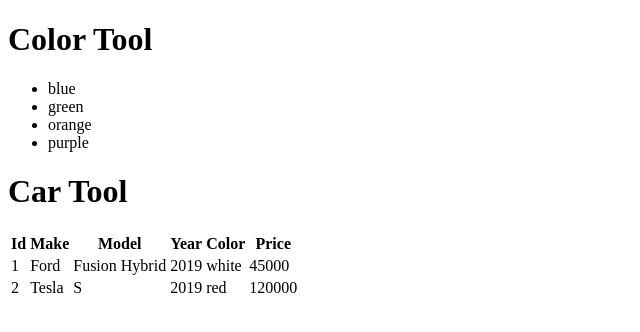
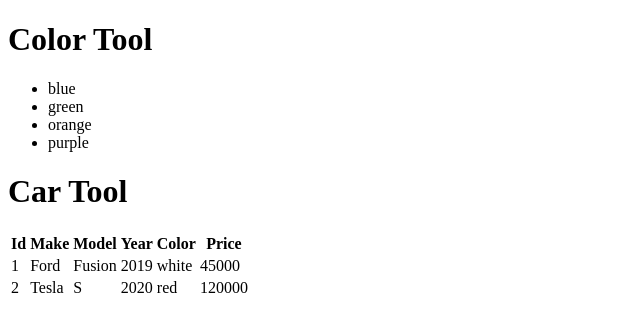
Before and after one commit to t4d-classes/applied-javascript_08242020, a React (Create React App) app in the folder react-app/: page / in a window 1280 px wide. Shown: the top 332 px of the page, without its empty margins (0-640 px from the left). Built offline with nearby package versions, Linux system fonts and the light colour scheme.

Commit message:
add exercise 4

```diff
--- a/react-app/src/components/CarTool.js
+++ b/react-app/src/components/CarTool.js
@@ -1,6 +1,11 @@
 import React from 'react';
 
 export const CarTool = () => {
+
+  const cars = [
+    { id: 1, make: 'Ford', model: 'Fusion', year: 2019, color: 'white', price: 45000 },
+    { id: 2, make: 'Tesla', model: 'S', year: 2020, color: 'red', price: 120000 },
+  ];
 
   return (
     <>
@@ -19,22 +24,14 @@
           </tr>
         </thead>
         <tbody>
-          <tr>
-            <td>1</td>
-            <td>Ford</td>
-            <td>Fusion Hybrid</td>
-            <td>2019</td>
-            <td>white</td>
-            <td>45000</td>
-          </tr>
-          <tr>
-            <td>2</td>
-            <td>Tesla</td>
-            <td>S</td>
-            <td>2019</td>
-            <td>red</td>
-            <td>120000</td>
-          </tr>
+          {cars.map(car => <tr key={car.id}>
+            <td>{car.id}</td>
+            <td>{car.make}</td>
+            <td>{car.model}</td>
+            <td>{car.year}</td>
+            <td>{car.color}</td>
+            <td>{car.price}</td>
+          </tr>)}
         </tbody>
       </table>
     </>
--- a/react-app/src/components/ColorTool.js
+++ b/react-app/src/components/ColorTool.js
@@ -1,13 +1,6 @@
 import React from 'react';
 
-export const ColorTool = () => {
-
-  const colors = [
-    { id: 1, name: 'blue' },
-    { id: 2, name: 'green' },
-    { id: 3, name: 'orange' },
-    { id: 4, name: 'purple' },
-  ];
+export const ColorTool = (props) => {
 
   return (
     <>
@@ -15,7 +8,7 @@
         <h1>Color Tool</h1>
       </header>
       <ul>
-        {colors.map(color =>
+        {props.colors.map(color =>
           <li key={color.id}>{color.name}</li>)}
       </ul>
     </>
--- a/react-app/src/index.js
+++ b/react-app/src/index.js
@@ -4,10 +4,17 @@
 import { ColorTool } from './components/ColorTool';
 import { CarTool } from './components/CarTool';
 
+const colorList = [
+  { id: 1, name: 'blue' },
+  { id: 2, name: 'green' },
+  { id: 3, name: 'orange' },
+  { id: 4, name: 'purple' },
+];
+
 ReactDOM.render(
   // React.createElement(ColorTool),
   <>
-    <ColorTool />
+    <ColorTool colors={colorList} />
     <CarTool />
   </>,
   document.querySelector('#root'),
```
Also changed, not shown: react-app/exercises/exercise-4.md (added, +5 -0 lines).
